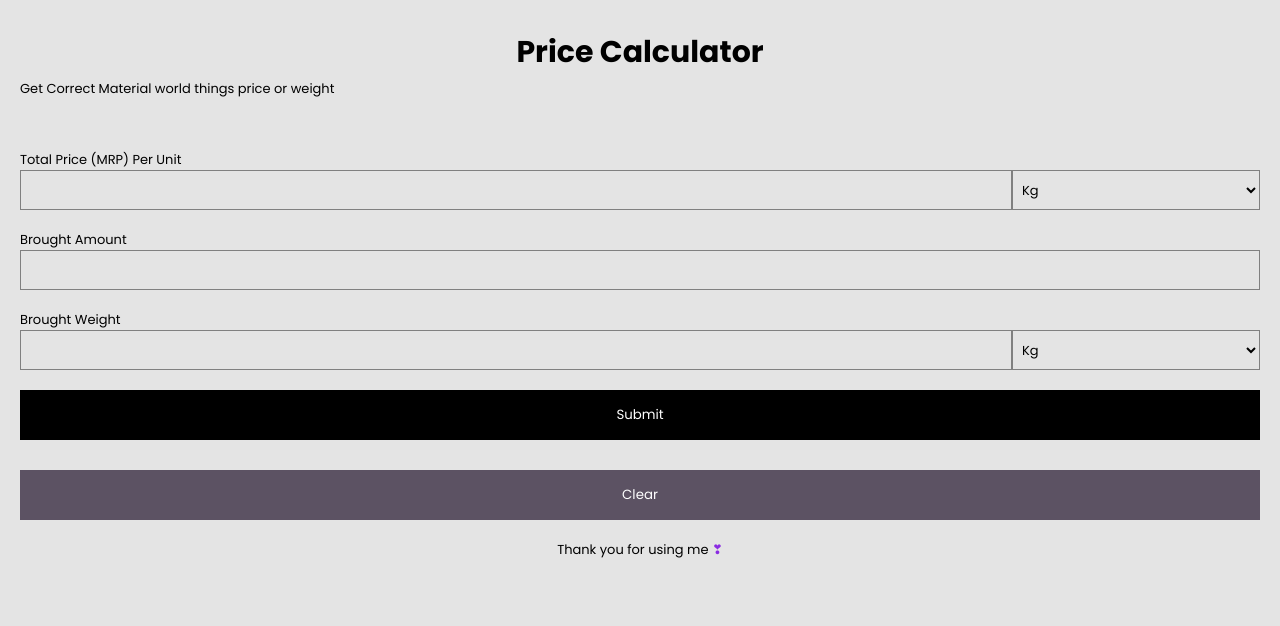
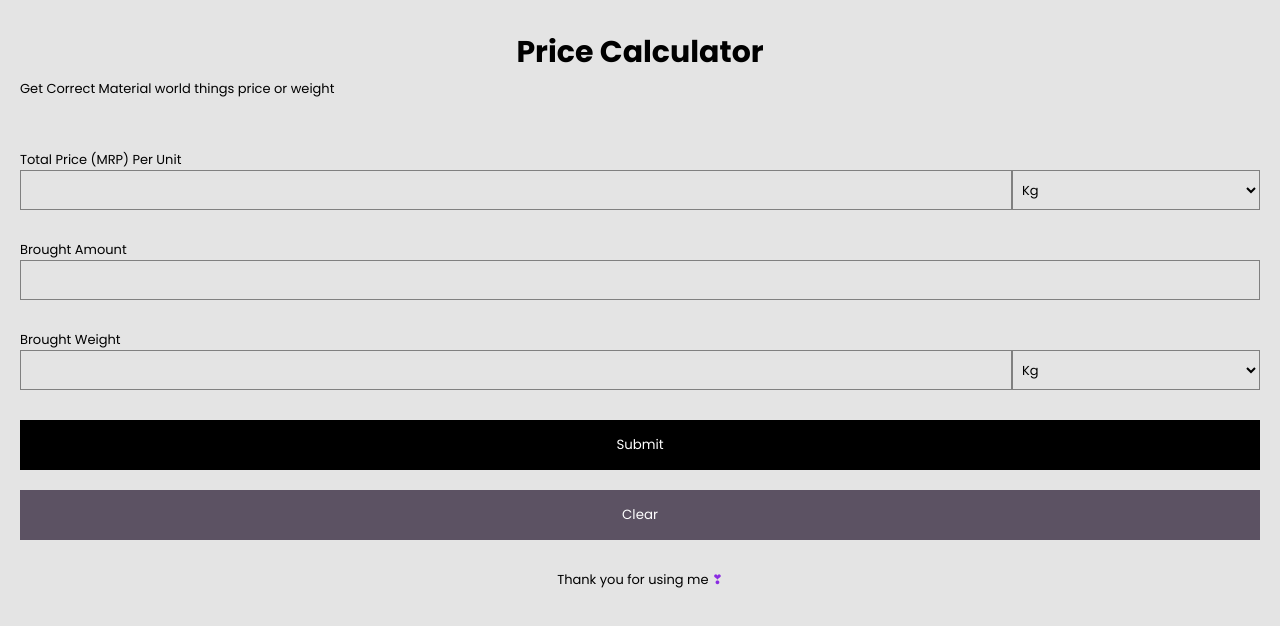
Before and after one commit to CreatorSsumit/price-calculator, a website: page index.html in a window 1280 px wide. Drawn offline with Linux system fonts and the light colour scheme.

Commit message:
Update index.css

```diff
--- a/index.css
+++ b/index.css
@@ -34,7 +34,7 @@ html,body{
 }
 
 .inputfield{
-margin-top: 20px;
+margin-top: 30px;
 font-size: 13px;
 }
 
@@ -52,7 +52,7 @@ margin-top: 50px;
 }
 
 .inputfield.btn{
-    margin-top: 30px;
+    margin-top: 20px;
 }
 
 .section >.inputfield .flexbox >input{
```
